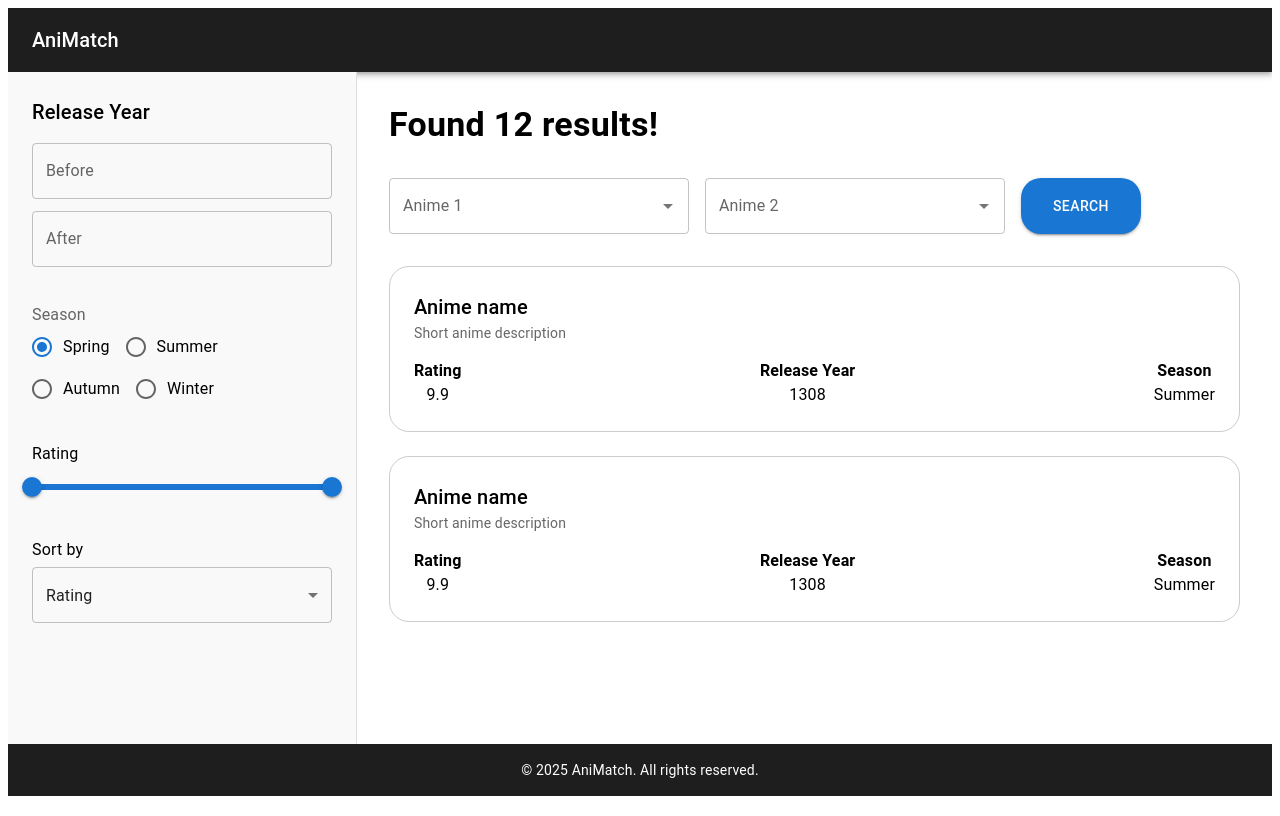
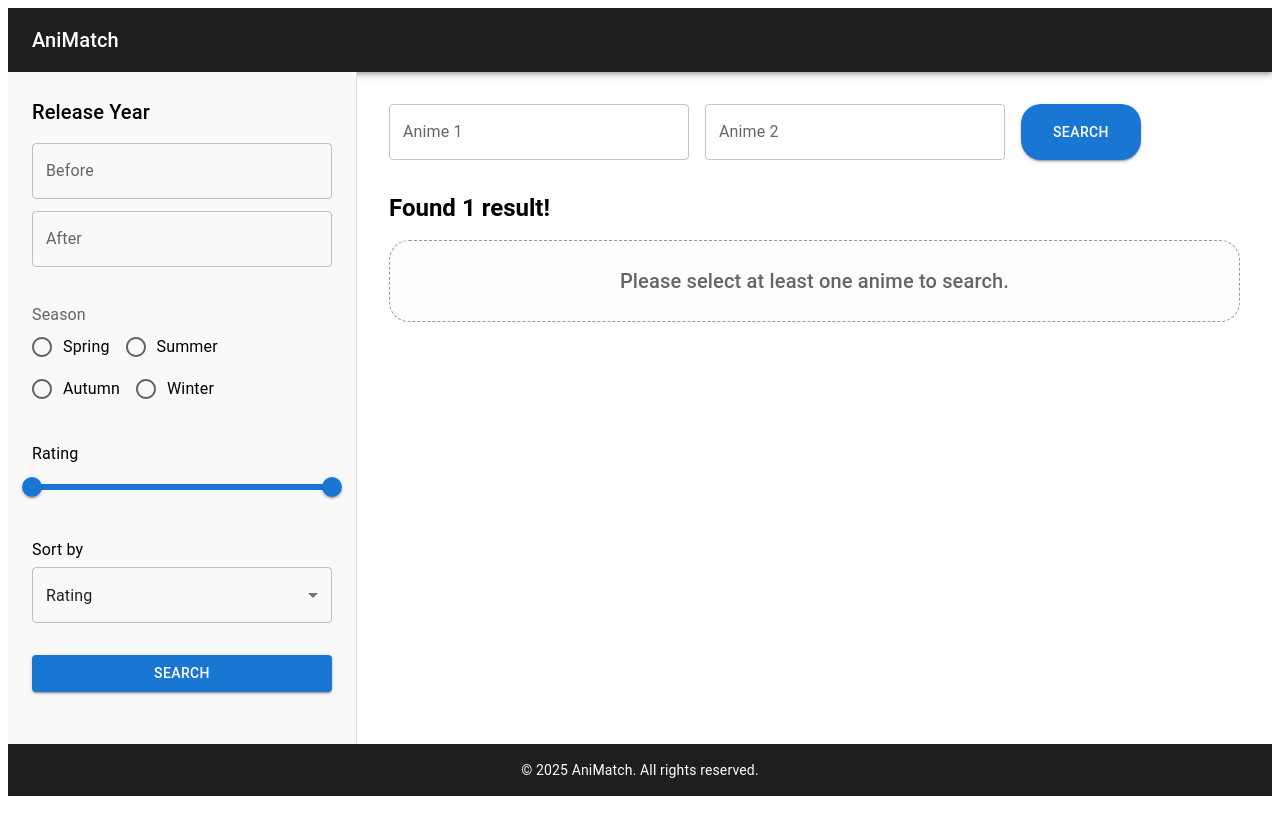
Before and after one commit to duckmaster1461/Anime_rec, a React (Create React App) app in the folder client/: page /result in a window 1280 px wide. Built offline with nearby package versions, Linux system fonts and the light colour scheme.

Commit message:
Modified Result page to carry over output and apply filter

```diff
--- a/client/src/pages/Home.tsx
+++ b/client/src/pages/Home.tsx
@@ -78,7 +78,12 @@ const Home: React.FC = () => {
       return;
     }
 
-    navigate('/result');
+    navigate('/result', {
+      state: {
+        anime1: typeof selectedAnime1 === 'string' ? selectedAnime1.trim() : selectedAnime1?.label.trim(),
+        anime2: typeof selectedAnime2 === 'string' ? selectedAnime2.trim() : selectedAnime2?.label.trim(),
+      },
+    });
   };
 
   return (
--- a/client/src/pages/Result.tsx
+++ b/client/src/pages/Result.tsx
@@ -1,14 +1,89 @@
-import React from 'react';
+import React, { useState, useMemo, useEffect } from 'react';
+import { useLocation } from 'react-router-dom';
+import axios from 'axios';
+import debounce from 'lodash.debounce';
+import CircularProgress from '@mui/material/CircularProgress';
 import {
   Box, Typography, TextField, Autocomplete, Button, Slider,
   Radio, RadioGroup, FormControlLabel, FormLabel, Select, MenuItem
 } from '@mui/material';
 
-const animeOptions = [
-  { label: 'Naruto' }, { label: 'Bleach' }, { label: 'Attack on Titan' }
-];
+interface Anime {
+  title: string;
+  synopsis: string;
+  score: number;
+  aired: string;
+}
 
 const Result: React.FC = () => {
+  const location = useLocation();
+  const defaultAnime1 = (location.state as any)?.anime1 || '';
+  const defaultAnime2 = (location.state as any)?.anime2 || '';
+
+  const [anime1, setAnime1] = useState<string | null>(defaultAnime1);
+  const [anime2, setAnime2] = useState<string | null>(defaultAnime2);
+  const [options1, setOptions1] = useState<{ label: string }[]>([]);
+  const [options2, setOptions2] = useState<{ label: string }[]>([]);
+  const [loading1, setLoading1] = useState(false);
+  const [loading2, setLoading2] = useState(false);
+
+  const [beforeYear, setBeforeYear] = useState('');
+  const [afterYear, setAfterYear] = useState('');
+  const [season, setSeason] = useState('');
+  const [rating, setRating] = useState<number[]>([0, 10]);
+  const [sortField, setSortField] = useState('score');
+  const [animeList, setAnimeList] = useState<Anime[]>([]);
+
+  const fetchTitles = async (query: string, setter: any, setLoading: any) => {
+    if (!query) return setter([]);
+    try {
+      setLoading(true);
+      const res = await axios.get('http://localhost:5000/api/anime/titles', {
+        params: { q: query, limit: 10 },
+      });
+      setter(res.data);
+    } catch (err) {
+      console.error('Failed to fetch titles', err);
+    } finally {
+      setLoading(false);
+    }
+  };
+
+  const debouncedFetch1 = useMemo(() => debounce((q: string) => fetchTitles(q, setOptions1, setLoading1), 300), []);
+  const debouncedFetch2 = useMemo(() => debounce((q: string) => fetchTitles(q, setOptions2, setLoading2), 300), []);
+
+  const fetchResults = async () => {
+    const hasAnime = anime1?.trim() || anime2?.trim();
+
+    if (!hasAnime) {
+      setAnimeList([{ title: '', synopsis: '', score: -1, aired: '' }]);
+      return;
+    }
+
+    try {
+      const res = await axios.get('http://localhost:5000/api/anime', {
+        params: {
+          anime1,
+          anime2,
+          sort: sortField,
+          order: 'desc',
+          beforeYear,
+          afterYear,
+          season,
+          minRating: rating[0],
+          maxRating: rating[1]
+        }
+      });
+      setAnimeList(res.data);
+    } catch (err) {
+      console.error('Failed to fetch anime list', err);
+    }
+  };
+
+  useEffect(() => {
+    fetchResults();
+  }, []); // optionally run initially
+
   return (
     <Box display="flex" height="calc(100vh - 128px)">
       {/* Sidebar */}
@@ -23,24 +98,42 @@ const Result: React.FC = () => {
       >
         <Box>
           <Typography variant="h6" gutterBottom>Release Year</Typography>
-          <TextField label="Before" variant="outlined" fullWidth margin="dense" />
-          <TextField label="After" variant="outlined" fullWidth margin="dense" />
+          <TextField
+            label="Before"
+            variant="outlined"
+            fullWidth
+            margin="dense"
+            value={beforeYear}
+            onChange={(e) => setBeforeYear(e.target.value)}
+          />
+          <TextField
+            label="After"
+            variant="outlined"
+            fullWidth
+            margin="dense"
+            value={afterYear}
+            onChange={(e) => setAfterYear(e.target.value)}
+          />
         </Box>
 
         <Box>
           <FormLabel component="legend">Season</FormLabel>
-          <RadioGroup row defaultValue="Spring">
-            <FormControlLabel value="Spring" control={<Radio />} label="Spring" />
-            <FormControlLabel value="Summer" control={<Radio />} label="Summer" />
-            <FormControlLabel value="Autumn" control={<Radio />} label="Autumn" />
-            <FormControlLabel value="Winter" control={<Radio />} label="Winter" />
+          <RadioGroup
+            row
+            value={season}
+            onChange={(e) => setSeason(e.target.value)}
+          >
+            {['Spring', 'Summer', 'Autumn', 'Winter'].map((s) => (
+              <FormControlLabel key={s} value={s} control={<Radio />} label={s} />
+            ))}
           </RadioGroup>
         </Box>
 
         <Box>
           <Typography gutterBottom>Rating</Typography>
           <Slider
-            defaultValue={[0, 10]}
+            value={rating}
+            onChange={(_, val) => setRating(val as number[])}
             valueLabelDisplay="auto"
             min={0}
             max={10}
@@ -49,44 +142,109 @@ const Result: React.FC = () => {
 
         <Box>
           <Typography gutterBottom>Sort by</Typography>
-          <Select defaultValue="rating" fullWidth>
-            <MenuItem value="rating">Rating</MenuItem>
-            <MenuItem value="year">Release Year</MenuItem>
-            <MenuItem value="season">Season</MenuItem>
+          <Select
+            value={sortField}
+            onChange={(e) => setSortField(e.target.value)}
+            fullWidth
+          >
+            <MenuItem value="score">Rating</MenuItem>
+            <MenuItem value="aired">Release Year</MenuItem>
+            <MenuItem value="popularity">Popularity</MenuItem>
           </Select>
         </Box>
+
+        <Button variant="contained" onClick={fetchResults}>
+          Search
+        </Button>
       </Box>
 
       {/* Main Content */}
       <Box flexGrow={1} p={4} overflow="auto">
-        {/* Top search row */}
-        <Box display="flex" alignItems="center" gap={2} mb={4}>
-          <Typography variant="h4" sx={{ fontWeight: 'bold' }}>
-            Found 12 results!
-          </Typography>
-        </Box>
-
         <Box display="flex" gap={2} mb={4}>
           <Autocomplete
-            options={animeOptions}
-            getOptionLabel={(opt) => opt.label}
-            renderInput={(params) => <TextField {...params} label="Anime 1" />}
+            freeSolo
+            options={options1.filter(opt => opt.label !== anime2)}
+            value={anime1}
+            onChange={(_, val) => setAnime1(typeof val === 'string' ? val : val?.label || '')}
+            onInputChange={(_, val) => {
+              setAnime1(val);
+              debouncedFetch1(val);
+            }}
+            loading={loading1}
+            getOptionLabel={(option) => typeof option === 'string' ? option : option.label}
+            renderInput={(params) => (
+              <TextField
+                {...params}
+                label="Anime 1"
+                InputProps={{
+                  ...params.InputProps,
+                  endAdornment: (
+                    <>
+                      {loading1 ? <CircularProgress size={20} /> : null}
+                      {params.InputProps.endAdornment}
+                    </>
+                  ),
+                }}
+              />
+            )}
             sx={{ width: 300 }}
           />
+
           <Autocomplete
-            options={animeOptions}
-            getOptionLabel={(opt) => opt.label}
-            renderInput={(params) => <TextField {...params} label="Anime 2" />}
+            freeSolo
+            options={options2.filter(opt => opt.label !== anime1)}
+            value={anime2}
+            onChange={(_, val) => setAnime2(typeof val === 'string' ? val : val?.label || '')}
+            onInputChange={(_, val) => {
+              setAnime2(val);
+              debouncedFetch2(val);
+            }}
+            loading={loading2}
+            getOptionLabel={(option) => typeof option === 'string' ? option : option.label}
+            renderInput={(params) => (
+              <TextField
+                {...params}
+                label="Anime 2"
+                InputProps={{
+                  ...params.InputProps,
+                  endAdornment: (
+                    <>
+                      {loading2 ? <CircularProgress size={20} /> : null}
+                      {params.InputProps.endAdornment}
+                    </>
+                  ),
+                }}
+              />
+            )}
             sx={{ width: 300 }}
           />
-          <Button variant="contained" sx={{ borderRadius: 5, px: 4 }}>
+
+          <Button variant="contained" onClick={fetchResults} sx={{ borderRadius: 5, px: 4 }}>
             Search
           </Button>
         </Box>
 
-        {/* Anime cards */}
+        <Typography variant="h5" fontWeight="bold" mb={2}>
+          Found {animeList.length} result{animeList.length !== 1 && 's'}!
+        </Typography>
+
         <Box display="flex" flexDirection="column" gap={3}>
-          {[1, 2].map((_, idx) => (
+          {animeList.length === 1 && animeList[0].score === -1 ? (
+            <Box
+              p={3}
+              border="1px dashed #999"
+              borderRadius="20px"
+              bgcolor="#fdfdfd"
+              display="flex"
+              justifyContent="center"
+              alignItems="center"
+            >
+              <Typography variant="h6" color="textSecondary">
+                Please select at least one anime to search.
+              </Typography>
+            </Box>
+          ) : (
+            animeList.map((anime, idx) => (
               <Box
                 key={idx}
                 p={3}
@@ -96,26 +254,23 @@ const Result: React.FC = () => {
                 display="flex"
                 flexDirection="column"
               >
-              <Typography variant="h6">Anime name</Typography>
+                <Typography variant="h6">{anime.title}</Typography>
                 <Typography variant="body2" color="textSecondary" mb={2}>
-                Short anime description
+                  {anime.synopsis?.slice(0, 200)}...
                 </Typography>
                 <Box display="flex" justifyContent="space-between" textAlign="center">
                   <Box>
                     <Typography variant="body1" fontWeight="bold">Rating</Typography>
-                  <Typography>9.9</Typography>
+                    <Typography>{anime.score}</Typography>
                   </Box>
                   <Box>
-                  <Typography variant="body1" fontWeight="bold">Release Year</Typography>
-                  <Typography>1308</Typography>
-                </Box>
-                <Box>
-                  <Typography variant="body1" fontWeight="bold">Season</Typography>
-                  <Typography>Summer</Typography>
+                    <Typography variant="body1" fontWeight="bold">Aired</Typography>
+                    <Typography>{anime.aired}</Typography>
                   </Box>
                 </Box>
               </Box>
-          ))}
+            ))
+          )}
         </Box>
       </Box>
     </Box>
```
Also changed, not shown: 1 other file (tests, documents, lock files or other folders). Lines whose indentation alone changed are shown as unchanged.
